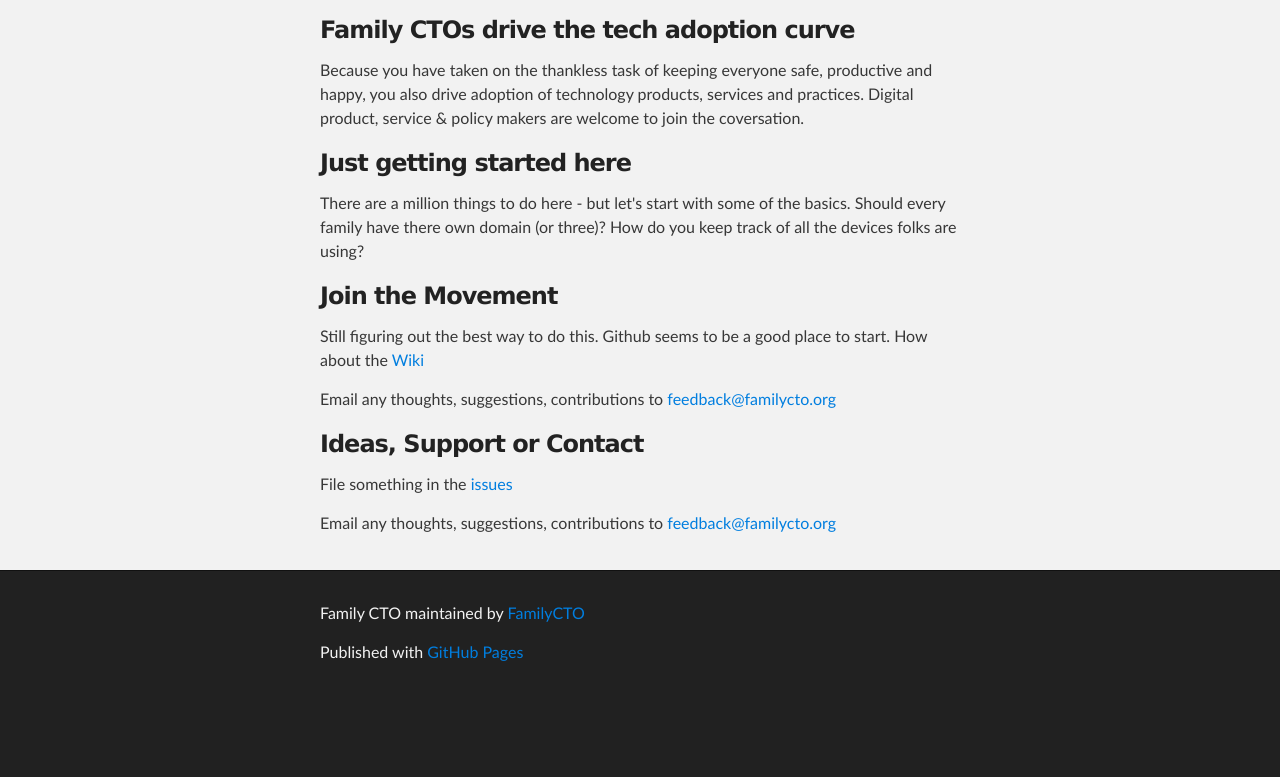
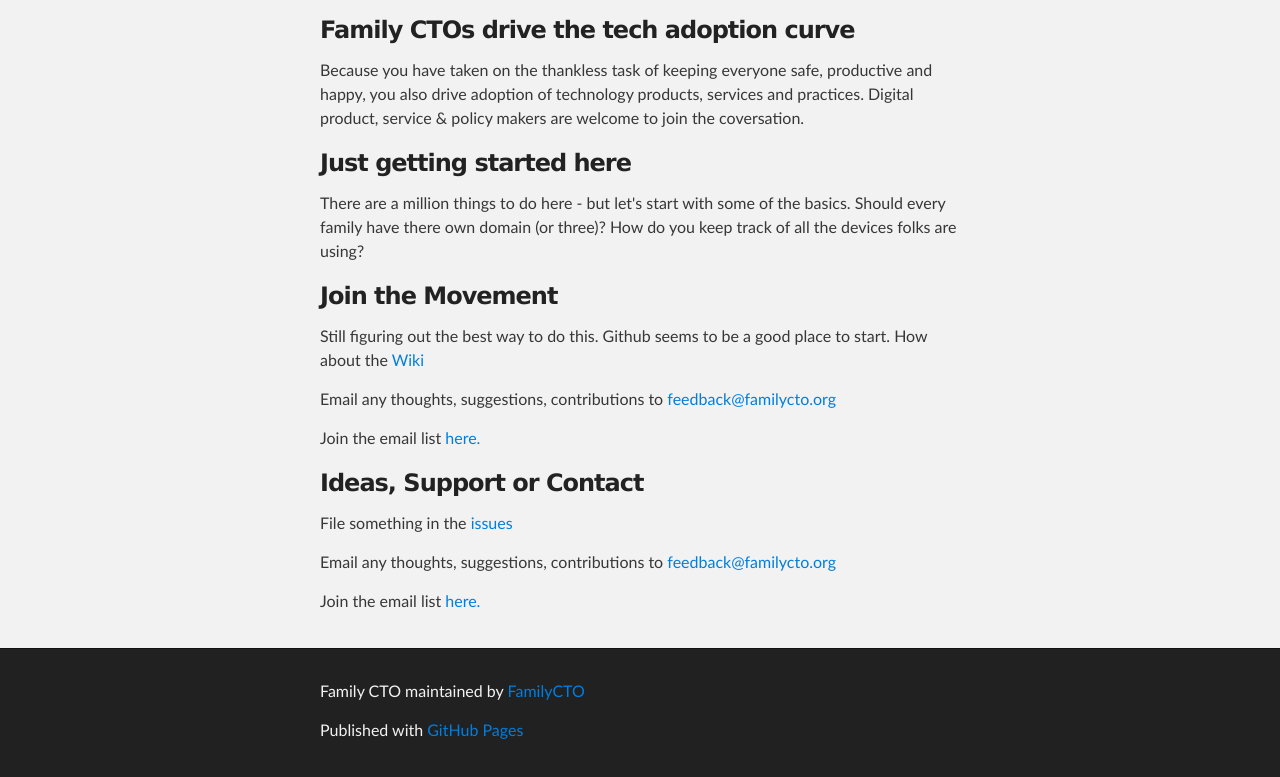
Before and after one commit to FamilyCTO/familycto.github.io-, a plain HTML site: page index.html in a window 1280 px wide. Shown: the part 613-1390 px from the top of the page. Before the commit the page ends 1312 px from the top, so only its background shows below. Drawn offline with Linux system fonts and the light colour scheme.

Commit message:
Update index.html

```diff
--- a/index.html
+++ b/index.html
@@ -52,12 +52,14 @@
 
 <p>Still figuring out the best way to do this. Github seems to be a good place to start. How about the <a href="https://github.com/FamilyCTO/familycto.github.io-/wiki">Wiki</a></p>
           <p>Email any thoughts, suggestions, contributions to <a href="mailto:feedback@familycto.org">feedback@familycto.org</a></p>
+          <p>Join the email list <a href="http://lists.pde.cc/lists/info/family-cto">here.</a></p>
 
 <h3>Ideas, Support or Contact</h3>
 
 <p>File something in the <a href="https://github.com/FamilyCTO/familycto.github.io-/issues">issues</a> </p>
 <p>Email any thoughts, suggestions, contributions to <a href="mailto:feedback@familycto.org">feedback@familycto.org</a></p>
-      </section>
+<p></p>Join the email list <a href="http://lists.pde.cc/lists/info/family-cto">here.</a></p>
+</section>
     </div>
 
     <!-- FOOTER  -->
```
